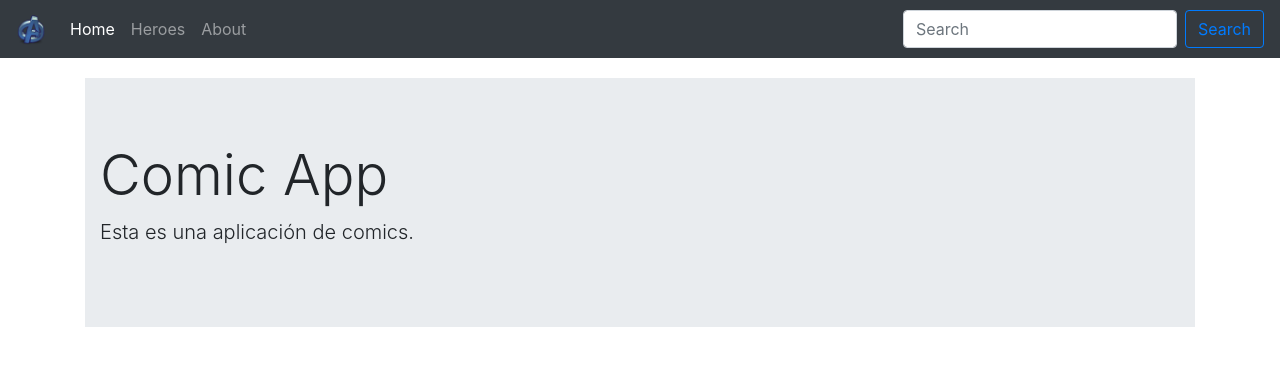
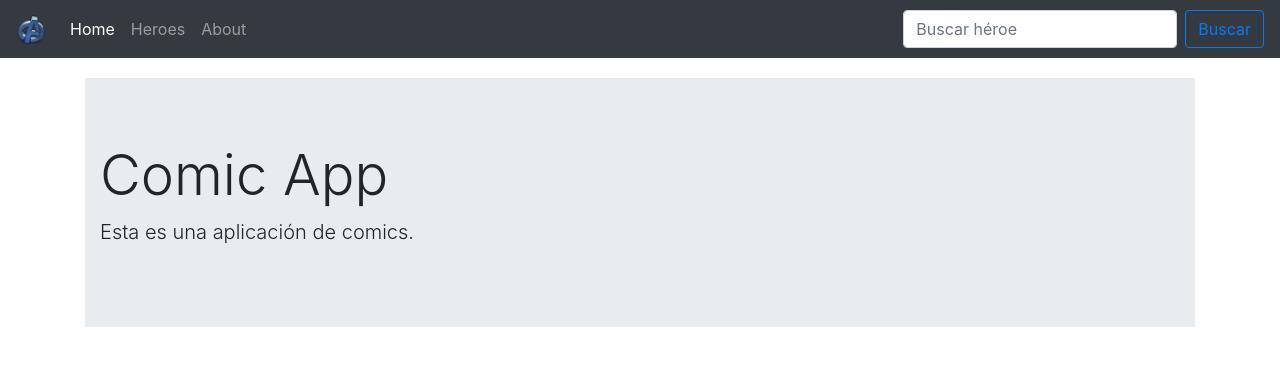
Before and after one commit to ejcordoba/udemy-courses-angular-10, an Angular app in the folder 02-spa/: page /home in a window 1280 px wide. Shown: the top 366 px of the page. Built offline with nearby package versions, Linux system fonts and the light colour scheme.

Commit message:
section 4 lesson 64 done

```diff
--- a/02-spa/src/app/components/shared/navbar/navbar.component.html
+++ b/02-spa/src/app/components/shared/navbar/navbar.component.html
@@ -10,7 +10,8 @@
         <ul class="navbar-nav mr-auto">
             <!-- Class active para marcar enlace activo -->
             <li class="nav-item" routerLinkActive="active">
-                <a class="nav-link" [routerLink]="['home']">Home</a> <!-- Para definir la ruta usarmos router link en lugar de href de html
+                <a class="nav-link" [routerLink]="['home']">Home</a>
+                <!-- Para definir la ruta usarmos router link en lugar de href de html
                 usa un array como parámetro, cada uno de los elementos del array serían las sub-rutas de la url -->
             </li>
             <li class="nav-item" routerLinkActive="active">
@@ -21,8 +22,8 @@
             </li>
         </ul>
         <form class="form-inline my-2 my-lg-0">
-            <input class="form-control mr-sm-2" type="search" placeholder="Search" aria-label="Search">
-            <button class="btn btn-outline-primary my-2 my-sm-0" type="submit">Search</button>
+            <input class="form-control mr-sm-2" type="search" placeholder="Buscar héroe" aria-label="Search" (keyup.enter)="buscarHeroe(buscarTexto.value)" #buscarTexto>
+            <button (click)="buscarHeroe(buscarTexto.value)" class="btn btn-outline-primary my-2 my-sm-0" type="button">Buscar</button>
         </form>
     </div>
 </nav>
--- a/02-spa/src/app/components/shared/navbar/navbar.component.ts
+++ b/02-spa/src/app/components/shared/navbar/navbar.component.ts
@@ -11,4 +11,8 @@ export class NavbarComponent implements OnInit {
   ngOnInit(): void {
   }
 
+  buscarHeroe( termino: string) {
+    console.log(termino);
+  }
+
 }
--- a/02-spa/src/app/servicios/heroes.service.ts
+++ b/02-spa/src/app/servicios/heroes.service.ts
@@ -67,6 +67,21 @@ export class HeroesService {
     getHeroe( idx: string ) {
       return this.heroes[idx];
     }
+
+    buscarHeroes( termino: string ) {
+
+      let heroesArr:Heroe[] = [];
+      termino = termino.toLowerCase();
+
+      for ( let heroe of this.heroes ) {
+        let nombre = heroe.nombre.toLowerCase();
+        if (nombre.indexOf( termino ) >= 0) {
+          heroesArr.push(heroe);
+        }
+      }
+
+      return heroesArr;
+    }
 }
 export interface Heroe {
     nombre: string;
```
Also changed, not shown: 1 other file (tests, documents, lock files or other folders).
